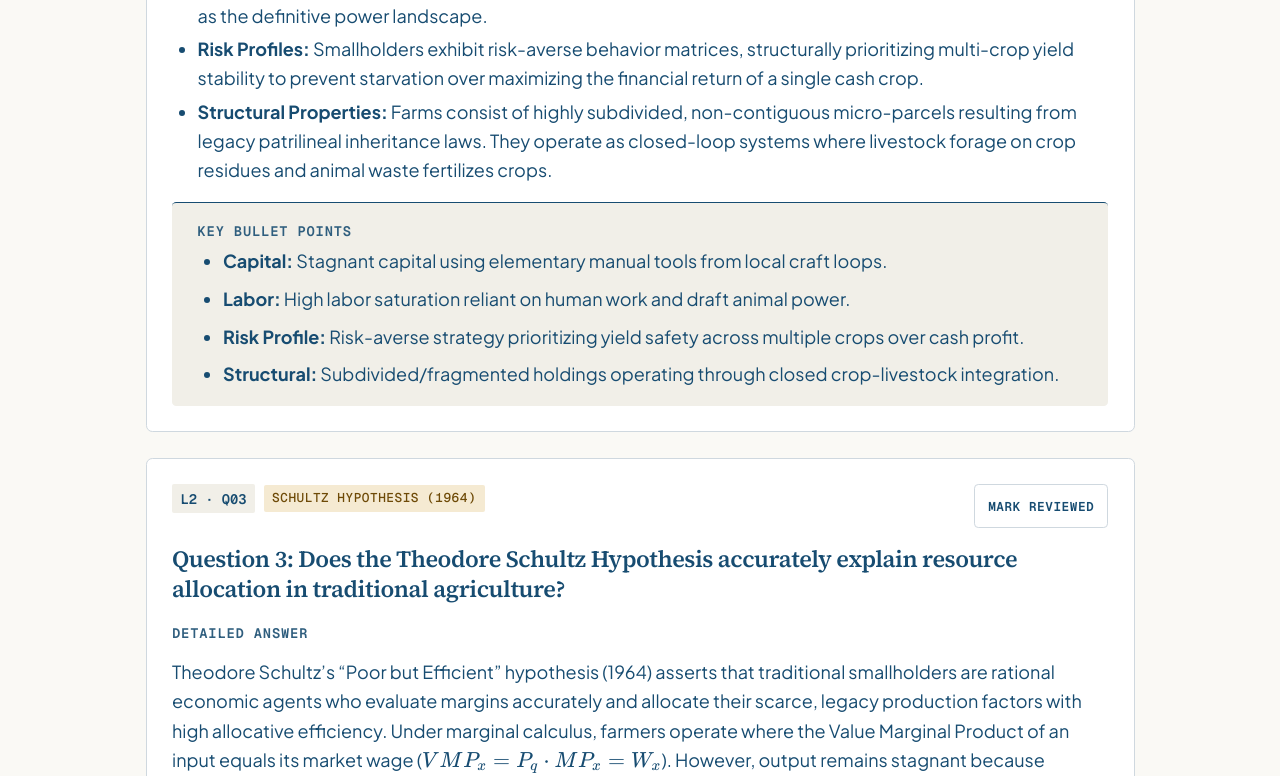
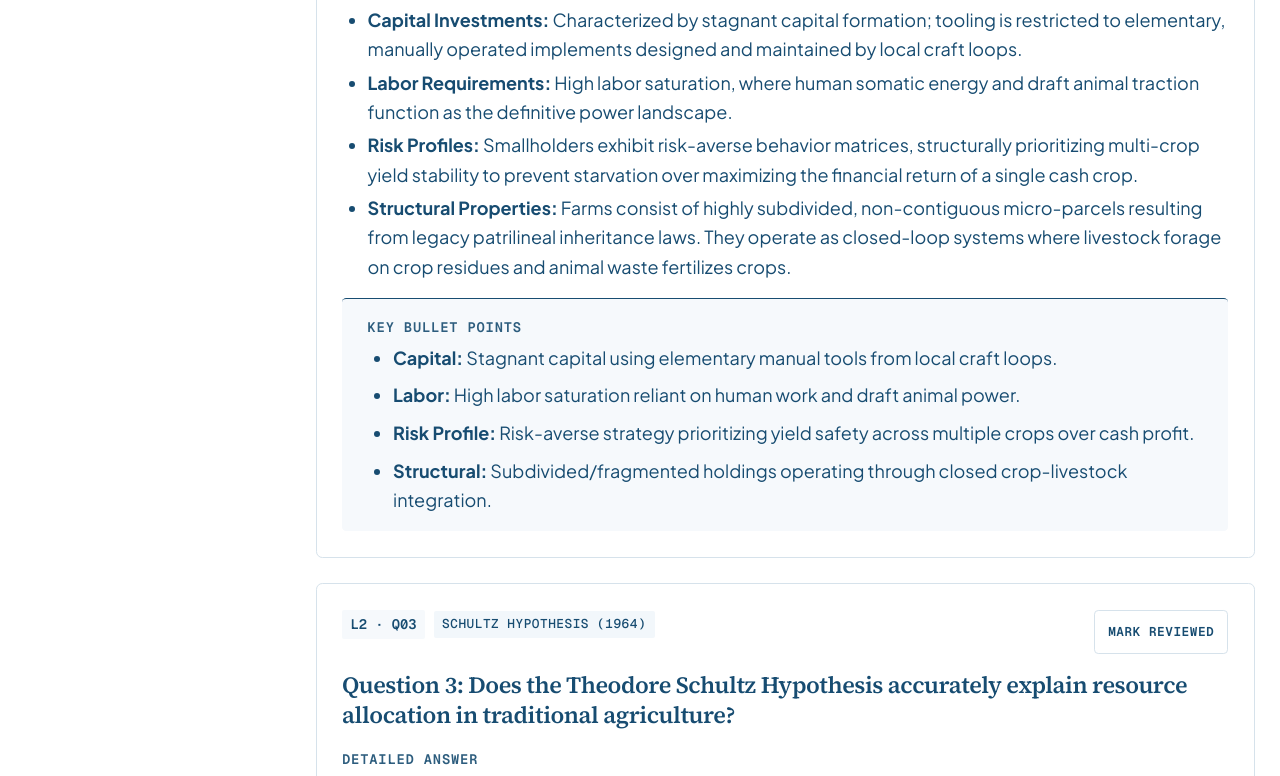
Before and after one commit to NaimIslam22/agri_econ, a plain HTML site: page chapters/QnA/index.html in a window 1280 px wide. Shown: the part 2024-2800 px from the top of the page. Drawn offline with nearby package versions, Linux system fonts and the light colour scheme.

Commit message:
Update index.html

```diff
--- a/chapters/QnA/index.html
+++ b/chapters/QnA/index.html
@@ -14,42 +14,42 @@
       color-scheme: light;
 
       /* Page and surfaces: warm stone-white paper */
-      --background: #faf9f5;
+      --background: #ffffff;
       --surface-container-low: #ffffff;
-      --surface-container: #f1efe8;
-      --surface-container-high: #e6e2d6;
+      --surface-container: #f6f9fc;
+      --surface-container-high: #eaf2f8;
 
       /* Ink: #174c71 applied as primary font color throughout */
       --on-surface: #174c71;
-      --on-surface-variant: #2f5e7e;
+      --on-surface-variant: #2d5d7e;
 
       /* Rules */
       --outline: #174c71;
-      --outline-variant: #cfd8df;
+      --outline-variant: #d6e2eb;
 
       /* Accents */
       --primary: #174c71;
       --on-primary: #ffffff;
-      --primary-container: #f2b705;
+      --primary-container: #eaf2f8;
       --on-primary-container: #174c71;
       --secondary: #174c71;
-      --tertiary: #6e4a07;
-      --tertiary-container: #f5ead2;
+      --tertiary: #174c71;
+      --tertiary-container: #f2f7fb;
       --error: #a6261b;
       --on-error: #ffffff;
 
       /* Data series */
       --data-1: #174c71;
-      --data-2: #d99000;
-      --data-3: #2b6e52;
-      --data-4: #b84a39;
+      --data-2: #3b749c;
+      --data-3: #6396b8;
+      --data-4: #95bdd6;
       --data-context: #c2ccd4;
 
       /* Semantic */
-      --positive: #1f5c42;
-      --positive-container: #e3f0ea;
+      --positive: #174c71;
+      --positive-container: #eaf2f8;
       --warning: #8a5600;
-      --focus: #f2b705;
+      --focus: #174c71;
 
       /* Fonts */
       --font-headline: 'Source Serif 4', Georgia, serif;
@@ -183,6 +183,7 @@
       letter-spacing: var(--label-tracking);
       text-transform: uppercase;
       padding: 0.2rem 0.55rem;
+      border: 1px solid var(--outline-variant);
       border-radius: var(--badge-radius);
       display: inline-block;
     }
@@ -823,9 +824,15 @@
       }
     }
   </style>
+  <link rel="stylesheet" href="../../assets/css/layout.css">
 </head>
-<body data-mode="full">
-  <main class="page-grid">
+<body data-mode="full" data-root="../../" data-chapter-id="chapter-04">
+  <div id="site-topbar-mount"></div>
+<div class="site-shell">
+  <div id="site-sidebar-mount"></div>
+  <div class="site-content-wrap">
+    <div id="site-breadcrumb-mount"></div>
+<main class="page-grid">
 
     <!-- Masthead -->
     <header class="masthead">
@@ -1646,6 +1653,9 @@
     </footer>
 
   </main>
+    <div id="site-pager-mount"></div>
+  </div>
+</div>
 
   <script>
     // Render KaTeX equations once katex library finishes loading
@@ -1850,5 +1860,7 @@
       }
     }
   </script>
+  <script src="../../config/chapters.js"></script>
+  <script src="../../assets/js/navigation.js"></script>
 </body>
 </html>
```
